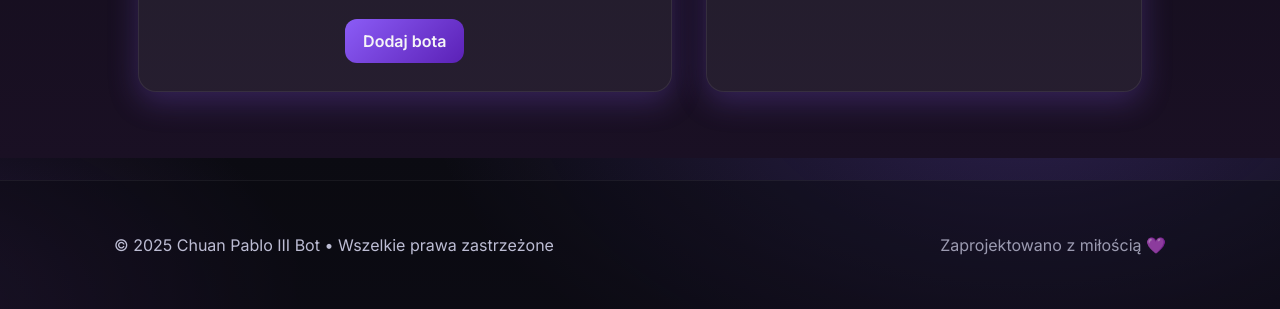
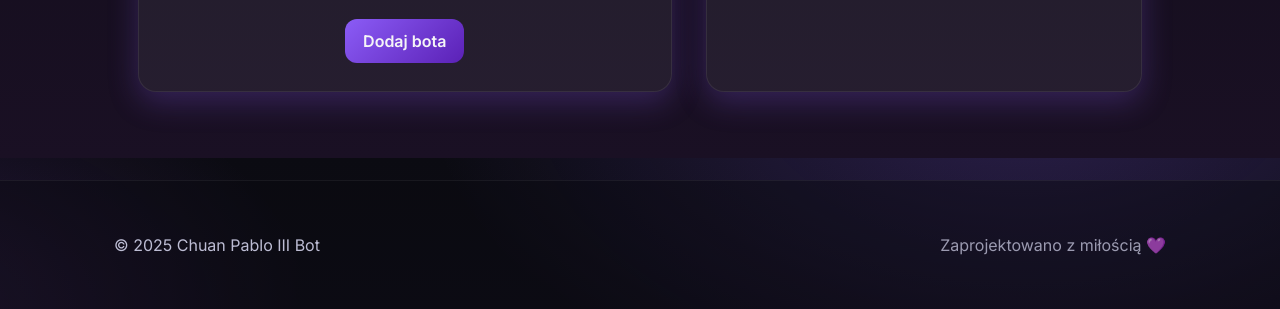
Before and after one commit to Grzybcios/ChuanPabloIII, a plain HTML site: page index.html in a window 1280 px wide. Shown: the part 642-951 px from the top of the page. Drawn offline with Linux system fonts and the light colour scheme.

Commit message:
Update index.html

```diff
--- a/index.html
+++ b/index.html
@@ -124,7 +124,7 @@
 
   <footer>
     <div class="container" style="display:flex; align-items:center; justify-content:space-between; gap:12px; flex-wrap:wrap">
-      <div>© <span id="year"></span> Chuan Pablo III Bot • Wszelkie prawa zastrzeżone</div>
+      <div>© <span id="year"></span> Chuan Pablo III Bot</div>
       <div style="opacity:.8">Zaprojektowano z miłością 💜</div>
     </div>
   </footer>
```
